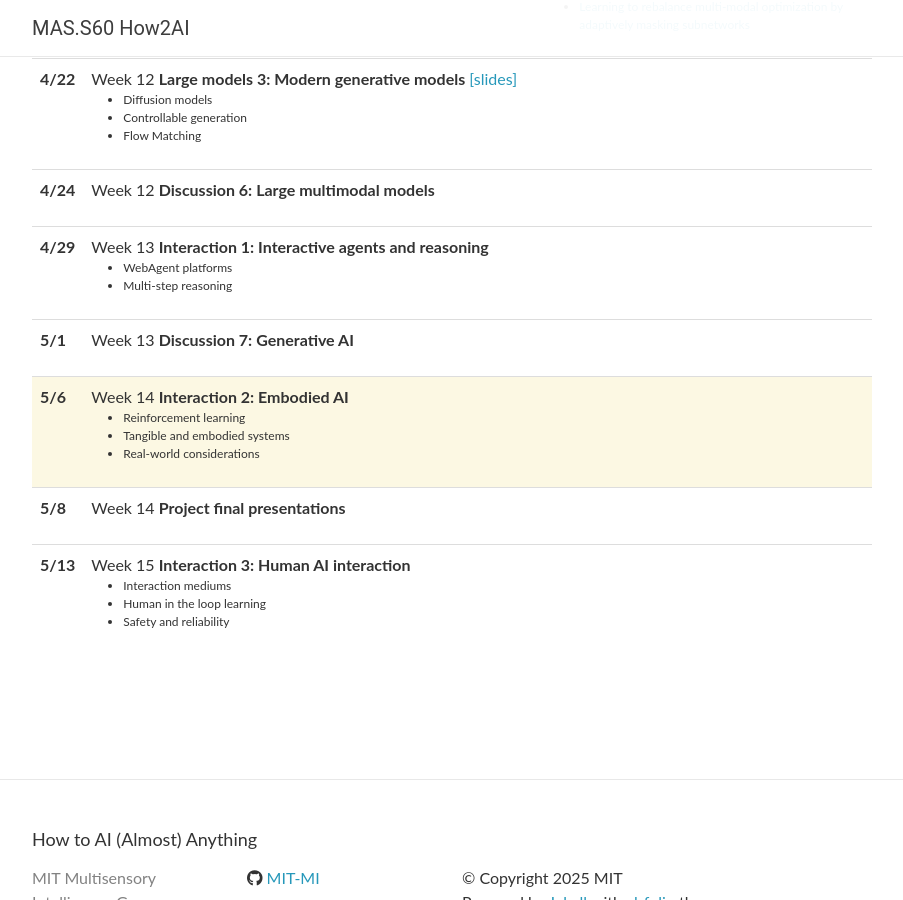
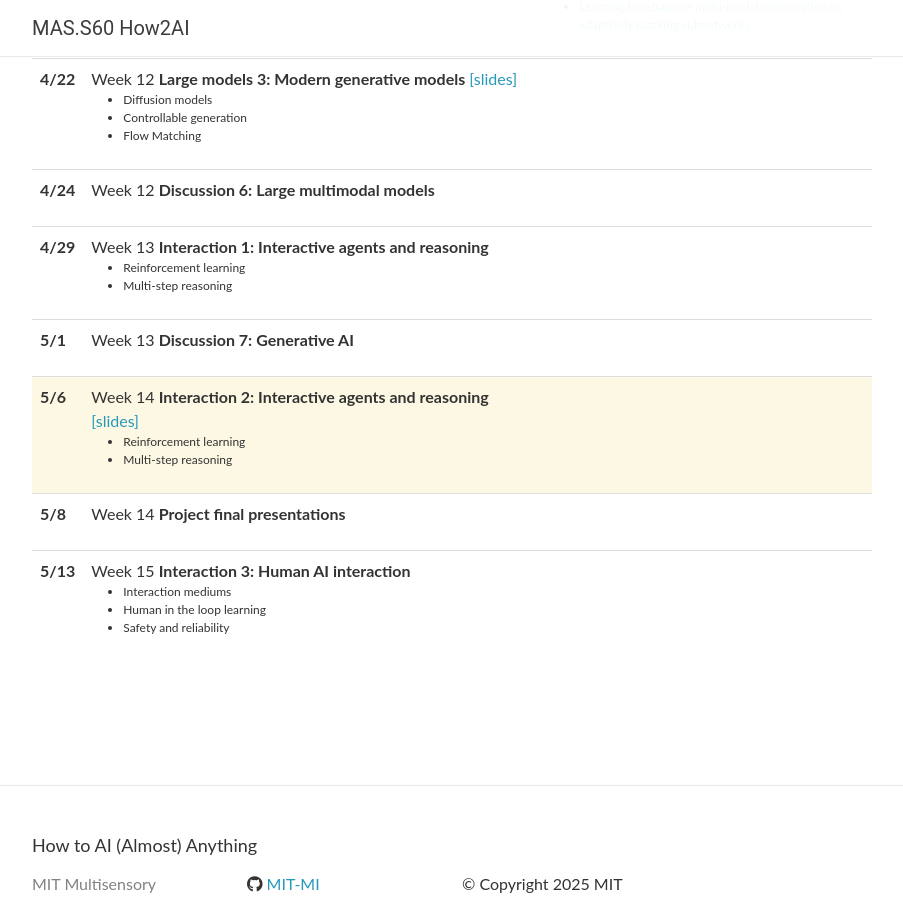
Before and after one commit to MIT-MI/how2ai-course, a Jekyll site: the page built from spring2025/_pages/schedule.md, in a window 1280 px wide and 900 px high, scrolled down 3147 px. Shown: the whole window, without its empty margins (188-1091 px from the left). Built offline with Jekyll 4.4.1, drawn with Linux system fonts in a browser that asks for light colours; nearby versions of some CDN libraries; comment, search, counter and statistics services are not loaded.

Commit message:
Update lectures_2025.yml

```diff
--- a/_data/lectures_2025.yml
+++ b/_data/lectures_2025.yml
@@ -261,7 +261,7 @@
     Week 13 <strong>Interaction 1: Interactive agents and reasoning</strong>
   slides:
   topics:
-    - WebAgent platforms <br/>
+    - Reinforcement learning <br/>
     - Multi-step reasoning
   readings:
 
@@ -274,12 +274,11 @@
 
 - date: 5/6
   title: >
-    Week 14 <strong>Interaction 2: Embodied AI</strong>
+    Week 14 <strong>Interaction 2: Interactive agents and reasoning</strong> <a href="lec11 - interaction.pdf">[slides]</a>
   slides:
   topics:
     - Reinforcement learning <br/>
-    - Tangible and embodied systems <br/>
-    - Real-world considerations
+    - Multi-step reasoning
   readings:
 
 - date: 5/8
```
